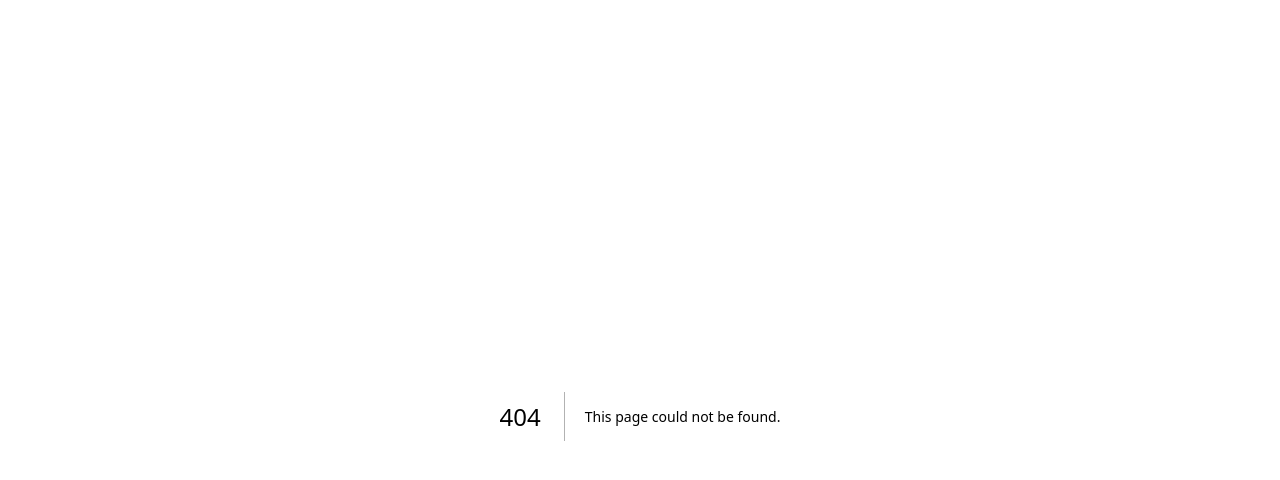
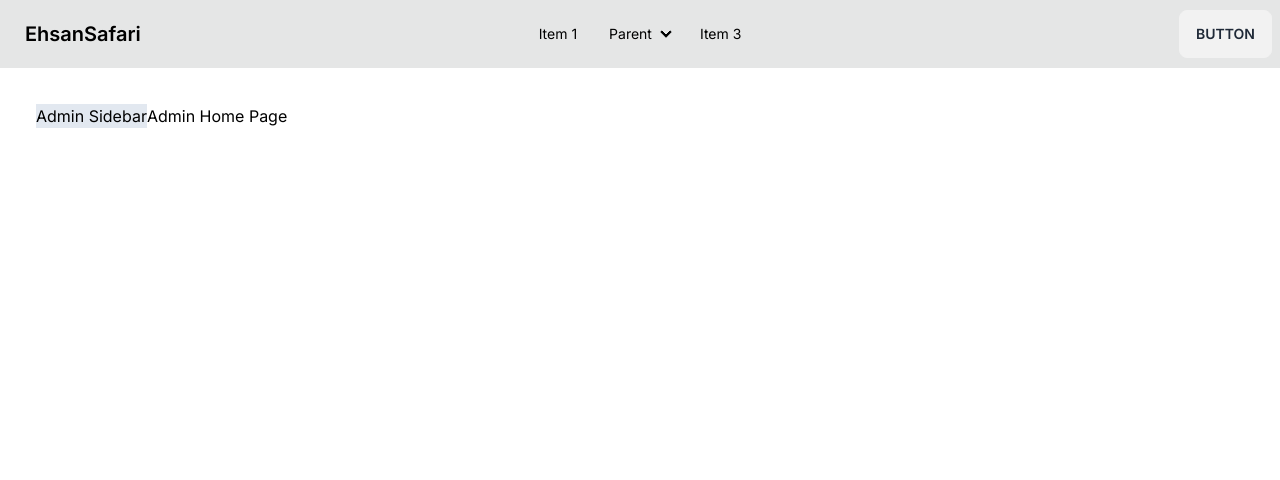
Before and after one commit to safariehsan/next-13, a Next.js app: page /admin in a window 1280 px wide. Before the commit this address had no page. Shown: the top 480 px of the page. Built offline with nearby package versions, Linux system fonts and the light colour scheme.

Commit message:
create a layout for admin page

```diff
--- /dev/null
+++ b/app/Navbar.tsx
@@ -0,0 +1,80 @@
+import Link from "next/link";
+import React from "react";
+
+const Navbar = () => {
+  return (
+    <div className="navbar bg-base-300">
+      <div className="navbar-start">
+        <div className="dropdown">
+          <label tabIndex={0} className="btn btn-ghost lg:hidden">
+            <svg
+              xmlns="http://www.w3.org/2000/svg"
+              className="h-5 w-5"
+              fill="none"
+              viewBox="0 0 24 24"
+              stroke="currentColor"
+            >
+              <path
+                strokeLinecap="round"
+                strokeLinejoin="round"
+                strokeWidth="2"
+                d="M4 6h16M4 12h8m-8 6h16"
+              />
+            </svg>
+          </label>
+          <ul
+            tabIndex={0}
+            className="menu menu-sm dropdown-content mt-3 z-[1] p-2 shadow bg-base-100 rounded-box w-52"
+          >
+            <li>
+              <Link href="/">Home</Link>
+            </li>
+            <li>
+              <a>Services</a>
+              <ul className="p-2">
+                <li>
+                  <Link href="/products">Products</Link>
+                </li>
+                <li>
+                  <Link href="/users">Users</Link>
+                </li>
+              </ul>
+            </li>
+            <li>
+              <Link href="/contact">Contact</Link>
+            </li>
+          </ul>
+        </div>
+        <a className="btn btn-ghost normal-case text-xl">EhsanSafari</a>
+      </div>
+      <div className="navbar-center hidden lg:flex">
+        <ul className="menu menu-horizontal px-1">
+          <li>
+            <a>Item 1</a>
+          </li>
+          <li tabIndex={0}>
+            <details>
+              <summary>Parent</summary>
+              <ul className="p-2">
+                <li>
+                  <a>Submenu 1</a>
+                </li>
+                <li>
+                  <a>Submenu 2</a>
+                </li>
+              </ul>
+            </details>
+          </li>
+          <li>
+            <a>Item 3</a>
+          </li>
+        </ul>
+      </div>
+      <div className="navbar-end">
+        <a className="btn">Button</a>
+      </div>
+    </div>
+  );
+};
+
+export default Navbar;
--- /dev/null
+++ b/app/admin/layout.tsx
@@ -0,0 +1,16 @@
+import React, { Children, ReactNode } from "react";
+
+interface Props {
+  children: ReactNode;
+}
+
+const AdminLayout = ({ children }: Props) => {
+  return (
+    <div className="flex p-5">
+      <aside className="bg-slate-200 h-full">Admin Sidebar</aside>
+      <main className="">{children}</main>
+    </div>
+  );
+};
+
+export default AdminLayout;
--- /dev/null
+++ b/app/admin/page.tsx
@@ -0,0 +1,7 @@
+import React from "react";
+
+const AdminHomePage = () => {
+  return <div>Admin Home Page</div>;
+};
+
+export default AdminHomePage;
--- a/app/globals.css
+++ b/app/globals.css
@@ -14,5 +14,10 @@
 
 body {
   color: rgb(var(--foreground-rgb));
-  padding: 1rem;
 }
+
+@layer base {
+  h1 {
+    @apply font-bold text-indigo-500;
+  }
+}
--- a/app/layout.tsx
+++ b/app/layout.tsx
@@ -1,6 +1,7 @@
 import "./globals.css";
 import type { Metadata } from "next";
 import { Inter } from "next/font/google";
+import Navbar from "./Navbar";
 
 const inter = Inter({ subsets: ["latin"] });
 
@@ -16,7 +17,10 @@ export default function RootLayout({
 }) {
   return (
     <html lang="en" date-theme="forest">
-      <body className={inter.className}>{children}</body>
+      <body className={inter.className}>
+        <Navbar />
+        <main className="p-4">{children}</main>
+      </body>
     </html>
   );
 }
--- a/app/users/page.tsx
+++ b/app/users/page.tsx
@@ -11,7 +11,7 @@ const UsersPage = async ({ searchParams: { sortOrder } }: Props) => {
   console.log(sortOrder);
   return (
     <div>
-      <b>Users Page:</b>
+      <h1>Users Page:</h1>
       <hr />
       <p>{new Date().toLocaleTimeString()}</p>
       <hr />
```
